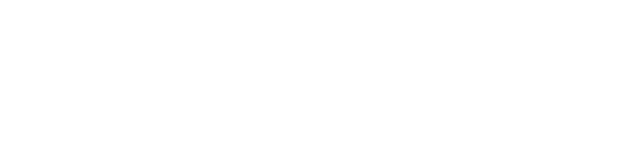
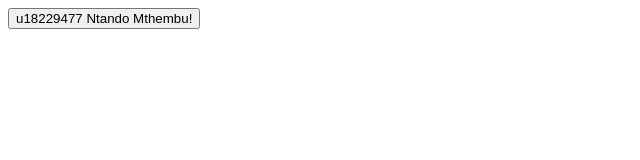
Before and after one commit to ntandomthembu/Practical_7, a plain HTML site: page Index.html in a window 1280 px wide. Shown: the whole page, without its empty margins (0-640 px from the left). Drawn offline with Linux system fonts and the light colour scheme.

Commit message:
Update Index.html

```diff
--- a/Index.html
+++ b/Index.html
@@ -6,6 +6,7 @@
 </head>
 
 <body>
+    <button type="button">u18229477 Ntando Mthembu!</button>
 </body>
 
 </html>
```
